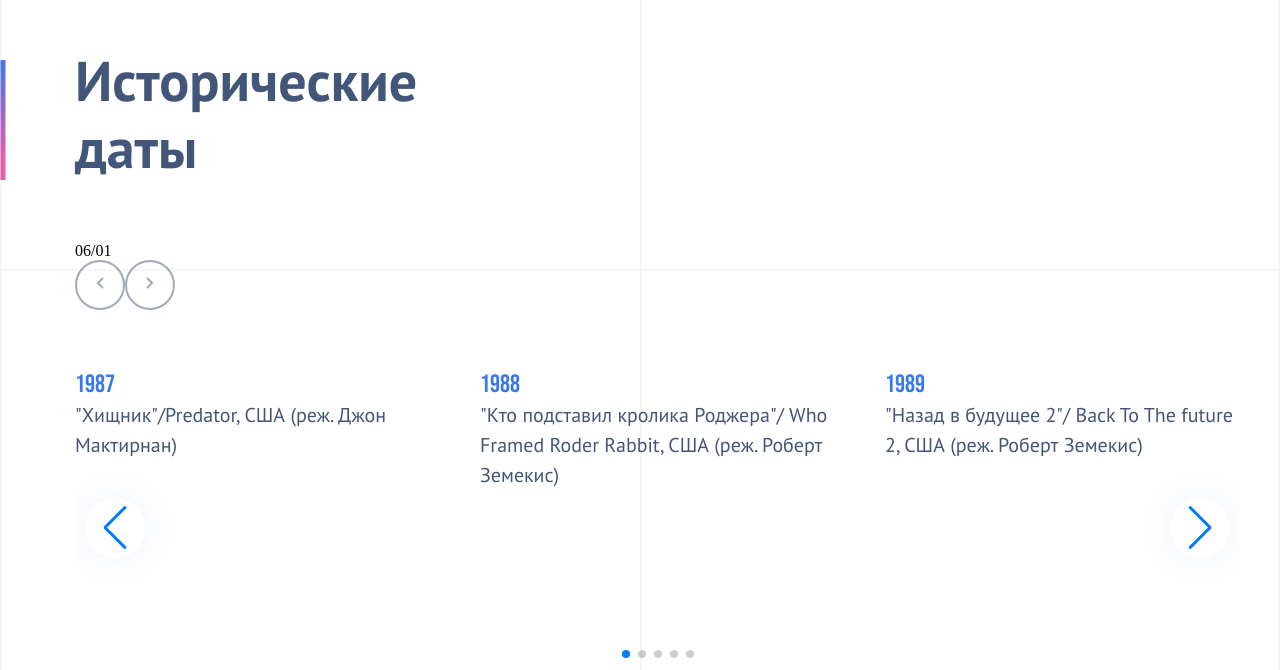
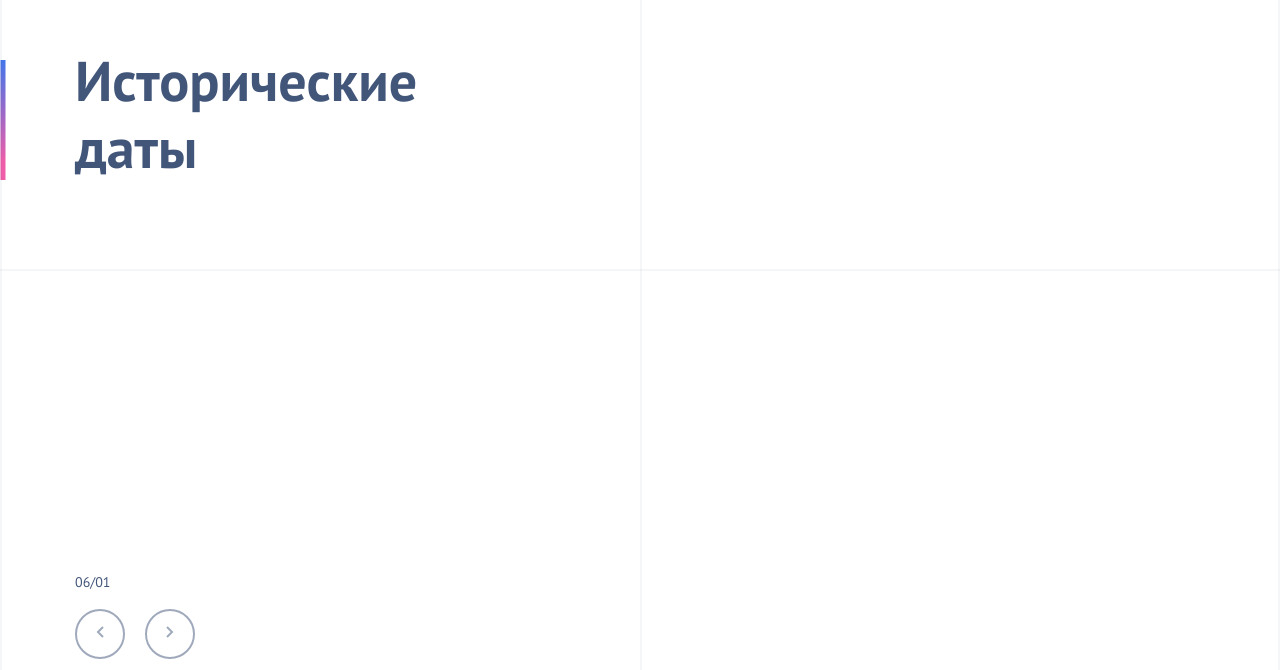
Before and after one commit to helga-umrikh/History_dates, a React (Create React App) app: page / in a window 1280 px wide. Shown: the part 130-800 px from the top of the page. Built offline with nearby package versions, Linux system fonts and the light colour scheme.

Commit message:
fix: positioning of the slider and episode switchers

```diff
--- a/src/components/Slider.scss
+++ b/src/components/Slider.scss
@@ -2,7 +2,7 @@
 
 .swiper {
     width: 100%;
-    height: 300px;
+    height: inherit;
 }
 
 .swiper-button-next,
@@ -34,10 +34,16 @@
 }
 
 ._slide-text {
-    color: $black-blue;
-    font-family: $pt-sans;
     font-size: 20px;
-    font-style: normal;
-    font-weight: $regular;
     line-height: 150%;
 }
+
+.swiper-pagination {
+  display: none;
+}
+
+.slide {
+  &__title {
+    margin: 0 0 1em 0;
+  }
+}
--- a/src/components/Slider.tsx
+++ b/src/components/Slider.tsx
@@ -35,7 +35,7 @@ const Slider: React.FC<SliderProps> = ({ dataItem }) => {
                 {dataItem.dates.map((e, index) => (
                     <SwiperSlide key={index}>
                         <p className="slide__title _slide-year">{e.year}</p>
-                        <p className="slide__description _slide-text">
+                        <p className="slide__description _slide-text _text">
                             {e.description}
                         </p>
                     </SwiperSlide>
--- a/src/index.scss
+++ b/src/index.scss
@@ -60,3 +60,17 @@ body {
 ._button:active {
   transform: scale(0.9);
 }
+
+._text {
+  color: $black-blue;
+  font-family: $pt-sans;
+  font-style: normal;
+  font-weight: $regular;
+}
+
+._title {
+  color: $black-blue;
+  font-family: $pt-sans;
+  font-style: normal;
+  font-weight: $bold;
+}
--- a/src/pages/HistoryPage.scss
+++ b/src/pages/HistoryPage.scss
@@ -49,6 +49,11 @@
         font-size: 56px;
         line-height: 120%;
         max-width: 8em;
+        margin-bottom: 7em;
+    }
+
+    &__episode-switchers {
+        margin-bottom: 3.5em;
     }
 }
 
@@ -57,24 +62,21 @@
     width: 100%;
     display: flex;
     flex-direction: column;
-    justify-content: space-between;
     z-index: 2;
 }
 
-._title {
-    color: $black-blue;
-    font-family: $pt-sans;
-    font-style: normal;
-    font-weight: $bold;
-}
 
 .episode-switchers {
-    &__next-button svg{
-        // width: 100%;
+    &__table {
+        font-size: 14px;
+        line-height: normal;
+        margin-bottom: 1.25em;
     }
 
-    &__prev-button svg{
-        // width: 100%;
-        // justify-content: center;
+    &__buttons {
+        max-width: 7.5em;
+        display: flex;
+        flex-direction: row;
+        justify-content: space-between;
     }
 }
--- a/src/pages/HistoryPage.tsx
+++ b/src/pages/HistoryPage.tsx
@@ -27,7 +27,7 @@ const HistoryPage = () => {
             <div className="container">
                 <h1 className="history__title _title">Исторические даты</h1>
                 <div className="history__episode-switchers">
-                    <p className="episode-switchers__table">
+                    <p className="episode-switchers__table _text">
                         {`06/0${episode + 1}`}
                     </p>
                     <div className="episode-switchers__buttons">
```
